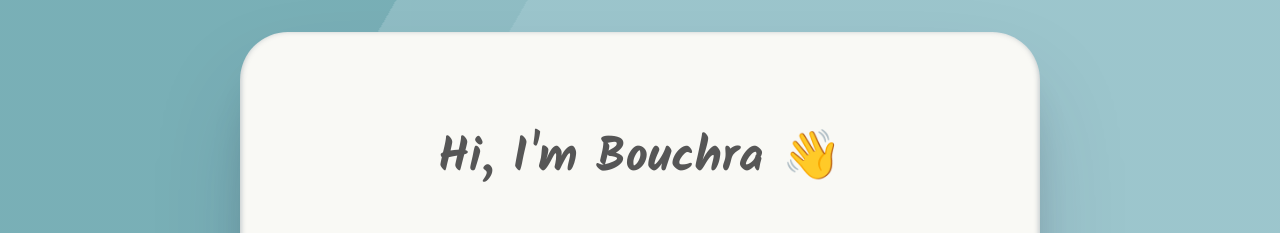
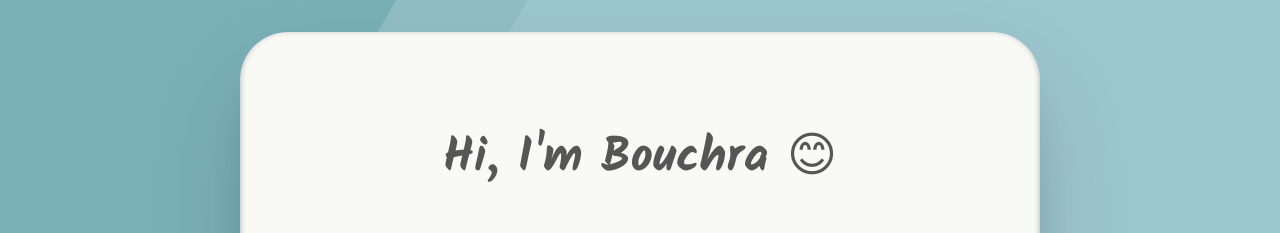
Before and after one commit to bouchramohamedlemine/bouchramohamedlemine.github.io, a plain HTML site: page index.html in a window 1280 px wide. Shown: the top 233 px of the page. Drawn offline with Linux system fonts and the light colour scheme; a web font is replaced by a local one.

Commit message:
Update index.html

```diff
--- a/index.html
+++ b/index.html
@@ -48,7 +48,7 @@
 
 
     <section class="sec1 content-section">
-        <h1>Hi, I'm Bouchra 👋</h1>
+        <h1>Hi, I'm Bouchra 😊</h1>
 
        <div class = "text-content">
         <p>
```
